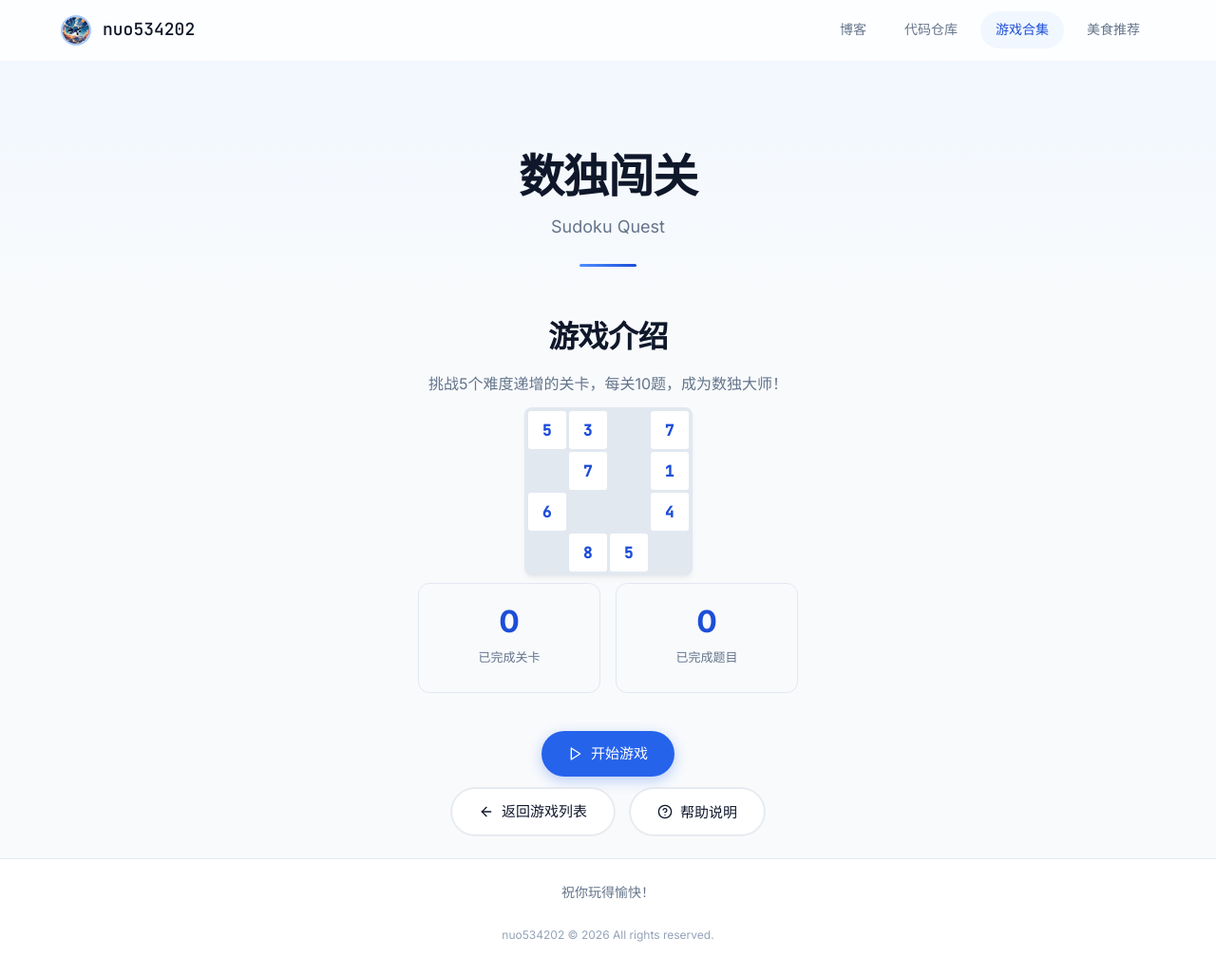
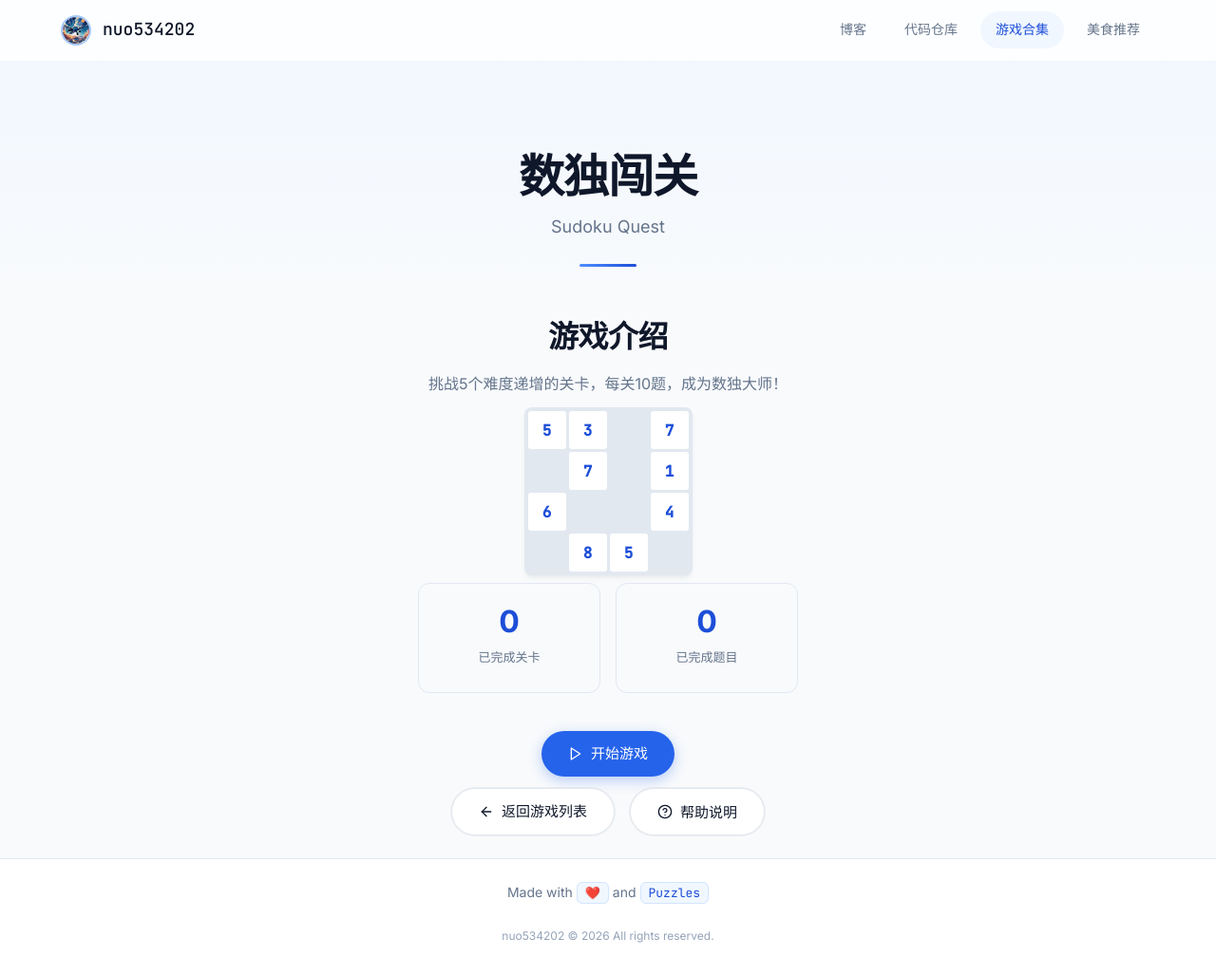
Before and after one commit to nuo534202/nuo534202.github.io, a Jekyll site: the page games/sudoku-quest/index.html, which Jekyll copies as it is, in a window 1280 px wide and 1027 px high. Shown: the whole window at 95% size. Built offline with Jekyll 4.4.1, drawn with Linux system fonts in a browser that asks for light colours.

Commit message:
style: update code block ui

```diff
--- a/_layouts/post.html
+++ b/_layouts/post.html
@@ -118,8 +118,8 @@
     <footer class="site-footer">
         <div class="section-container">
             <div class="footer-content">
-                <p class="footer-desc">Code is x</p>
-                <p class="footer-copy">nuo534202 @ <span id="year"></span> All rights reserved.</p>
+                <p class="footer-desc">Made with <code class="inline-code">❤️</code> and <code class="inline-code">Poetry</code></p>
+                <p class="footer-copy">nuo534202 &copy; <span id="year"></span> All rights reserved.</p>
             </div>
         </div>
     </footer>
--- a/games/sudoku-quest/index.html
+++ b/games/sudoku-quest/index.html
@@ -120,10 +120,11 @@
         </div>
     </section>
 
+    <!-- <footer class="site-footer"> -->
     <footer class="site-footer" style="padding-top: var(--space-lg);">
         <div class="section-container">
             <div class="footer-content">
-                <p class="footer-desc">祝你玩得愉快！</p>
+                <p class="footer-desc">Made with <code class="inline-code">❤️</code> and <code class="inline-code">Puzzles</code></p>
                 <p class="footer-copy">nuo534202 &copy; <span id="year"></span> All rights reserved.</p>
             </div>
         </div>
--- a/style.css
+++ b/style.css
@@ -1795,7 +1795,7 @@ img {
     max-width: 95% !important;
     width: 1400px !important;
     padding: 40px 60px !important;
-    margin: 0 auto;
+    margin: 0 auto 3rem auto;
     text-align: left;
 }
 
```
